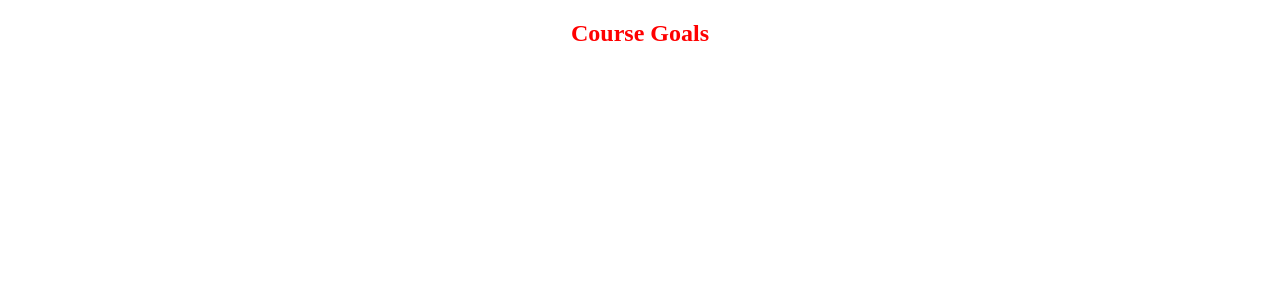
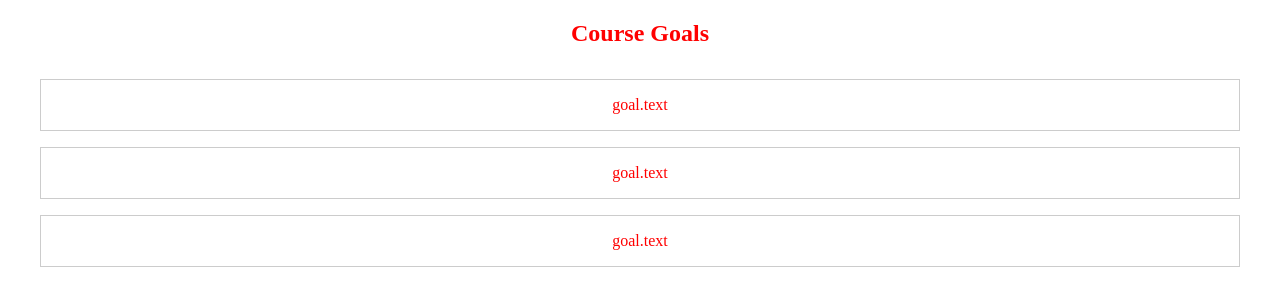
Before and after one commit to RamadanDY/Mern-tut-ud, a React (Create React App) app: page / in a window 1280 px wide. Shown: the top 306 px of the page. Built offline with nearby package versions, Linux system fonts and the light colour scheme.

Commit message:
rendering some data into another component

```diff
--- a/src/GoalList.jsx
+++ b/src/GoalList.jsx
@@ -1,9 +1,14 @@
 import React from "react";
 const GoalList = props => {
-    console.log(props.goals )
+    // console.log(props.goals )
     return(
 
             <ol className="goal-list">
+
+                {props.goals.map(goal =>{
+                    return (
+                    <li key={goal.id}>goal.text</li>
+                )})}
                {/* <li>web technology </li>
                <li>system design and analysis</li>
                <li>discret maths </li> */}
```
